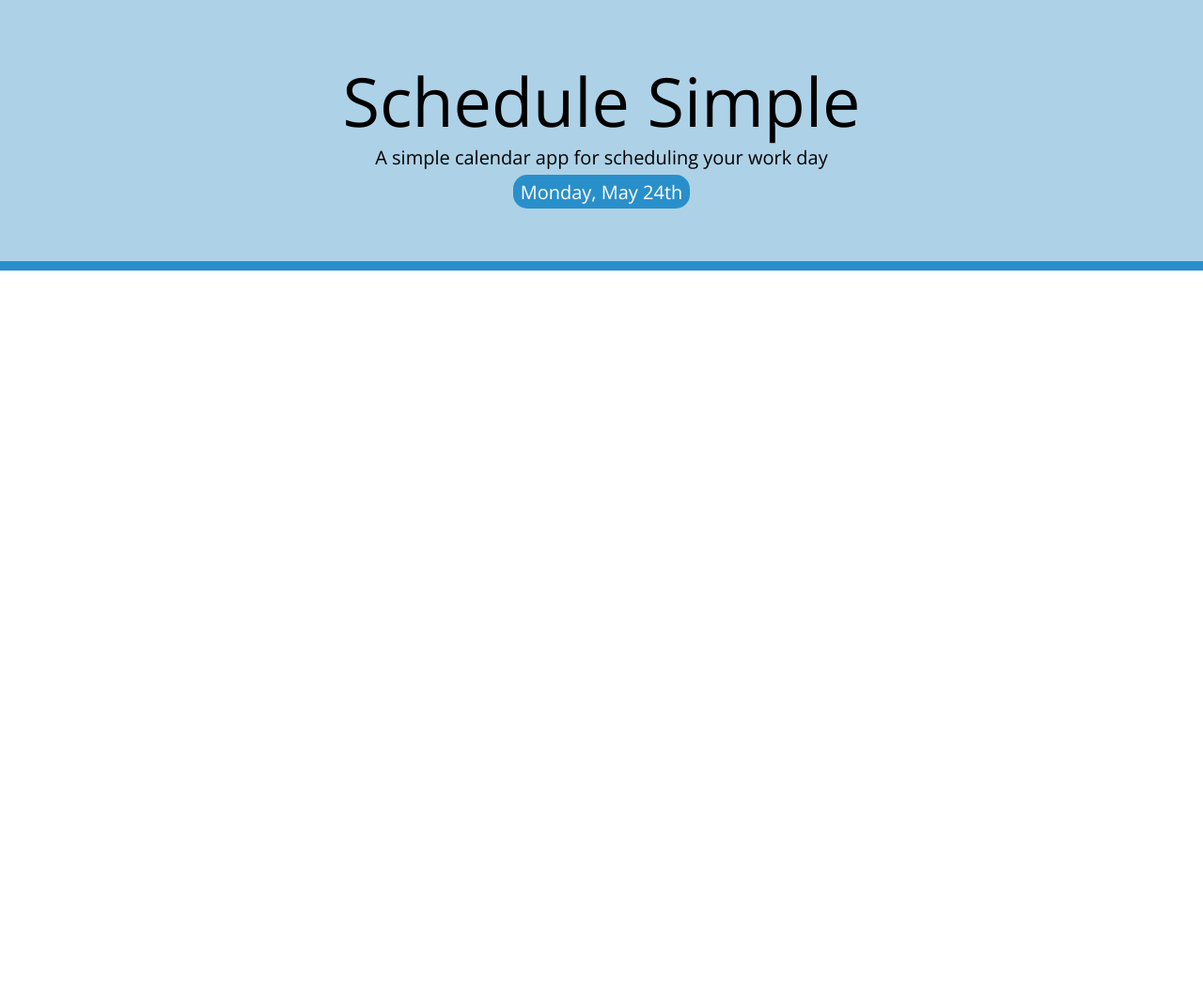
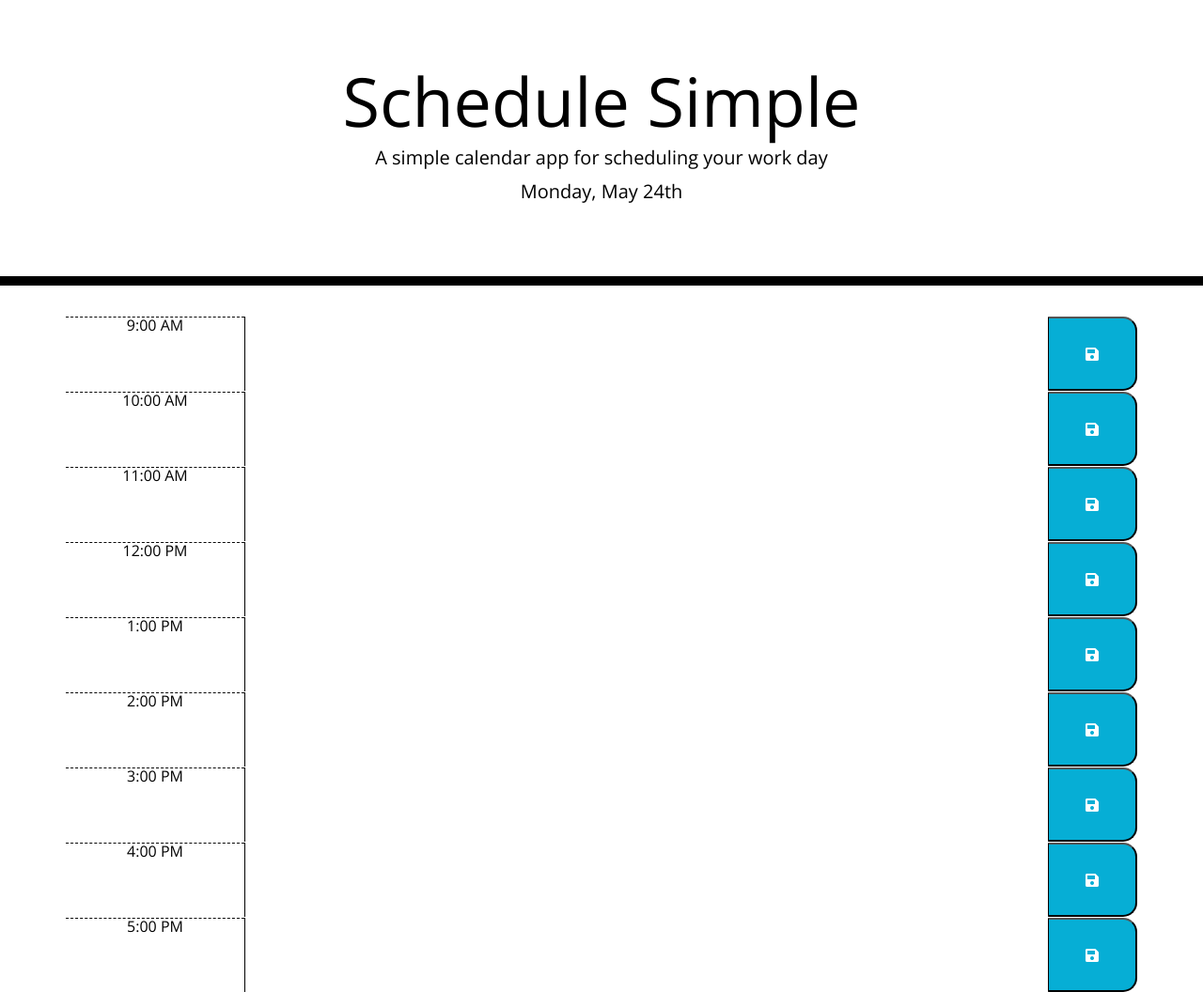
Before and after one commit to sonali-pandey/schedule-simple, a plain HTML site: page index.html in a window 1280 px wide. Shown: the whole page at 94% size. Before the commit the page ends 800 px from the top, so only its background shows below. Drawn offline with nearby package versions, Linux system fonts and the light colour scheme.

Commit message:
time-blocks

```diff
--- a/assets/css/style.css
+++ b/assets/css/style.css
@@ -15,18 +15,10 @@ textarea{
 
 .jumbotron {
   text-align: center;
-  background-color: #add2e7;
-  color:black;
+  background-color: transparent;
+  color: black;
   border-radius: 0;
-  border-bottom: 10px solid #298fca;
-}
-
-#currentDay{
-  display: inline;
-  padding: 0.3rem 0.5rem;
-  border-radius: 15px;
-  background-color: #298fca;
-  color: white;
+  border-bottom: 10px solid black;
 }
 
 .description{
@@ -47,7 +39,6 @@ textarea{
 .hour {
   background-color: #ffffff;
   color: #000000;
-  padding-top: 1rem;
   border-top: 1px dashed #000000;
 }
 
@@ -67,21 +58,14 @@ textarea{
 }
 
 .saveBtn {
-  border:none;
+  border-left: 1px solid black;
   border-top-right-radius: 15px;
   border-bottom-right-radius: 15px;
-  background-image: linear-gradient(180deg, #86c9f0 0%, #5ba4cf 100%);
+  background-color: #06AED5;
   color: white;
-  font-size: 1.5rem;
 }
 
 .saveBtn i:hover {
-  font-size: 2rem;
-  color: black;
+  font-size: 20px;
   transition: all .3s ease-in-out;
 }
-
-.saveBtn:hover{
-  Background-image: linear-gradient(180deg, #5ba4cf 0%, #298fca 100%);
-  transition: all .3s ease-in-out;
-}
--- a/assets/js/script.js
+++ b/assets/js/script.js
@@ -1,4 +1,31 @@
 var now = dayjs();
+
+var containerEl = $(".container");
 
 // display current day
 $("#currentDay").text(now.format("dddd, MMMM Do"));
+
+var dayHour = Array.from(new Array(9)).map(function (v,i){
+    var text = dayjs().hour(i+9).format("h:00 A");
+    return (text);
+});
+
+dayHour.forEach(function(hour){
+    var timeBlock = $("<form>")
+        .addClass("row time-block");
+
+    var hourTab = $("<div>")
+        .addClass("col-2 hour")
+        .text(hour);
+
+    var task = $("<textarea>")
+        .addClass("col-9 description");
+
+    var saveBtn = $("<button class='saveBtn col-1'><i class='fas fa-save'></i></button>");
+
+    containerEl.append(timeBlock);
+    timeBlock.append(hourTab);
+    timeBlock.append(task);
+    timeBlock.append(saveBtn);
+
+});
```
